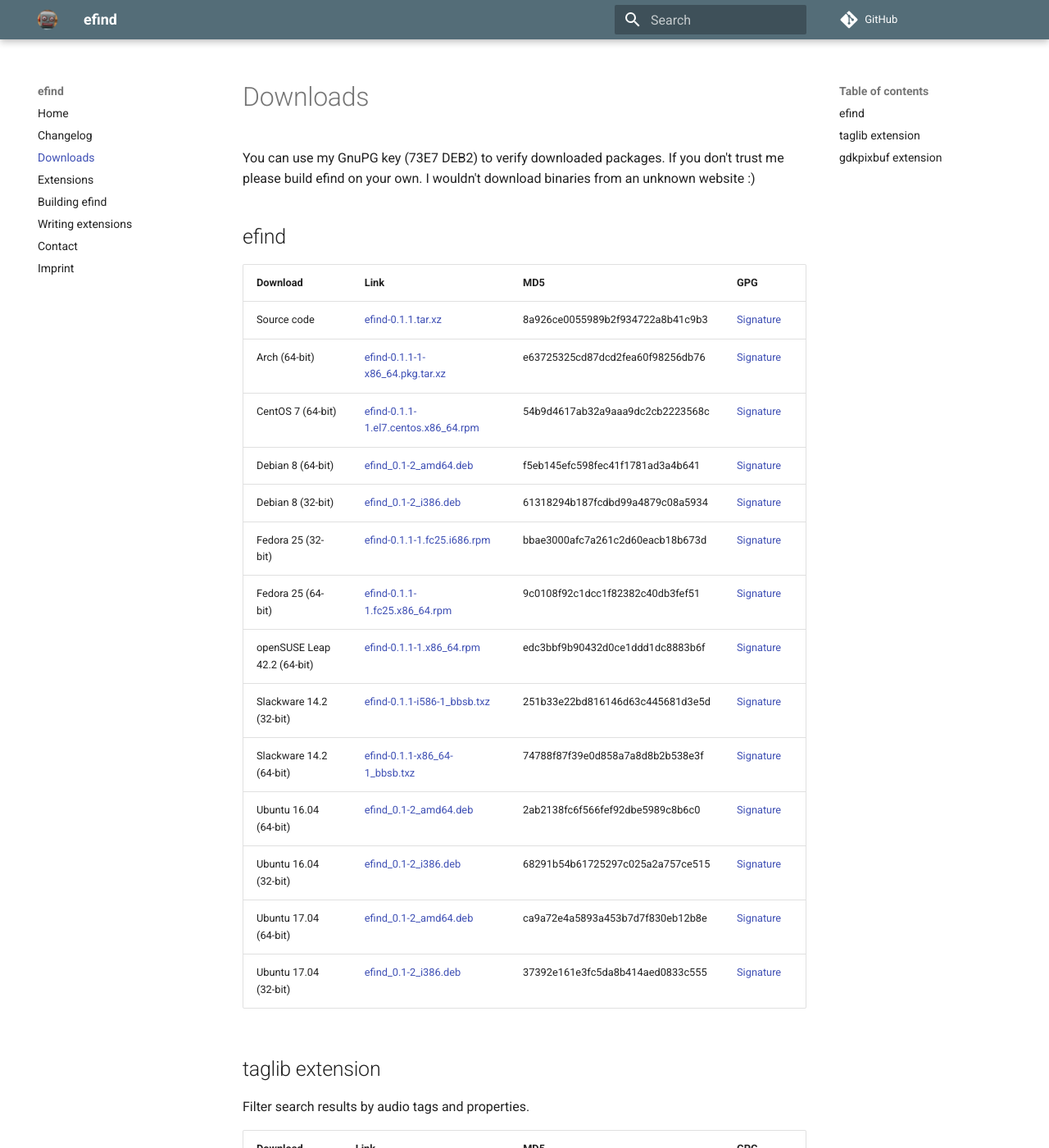
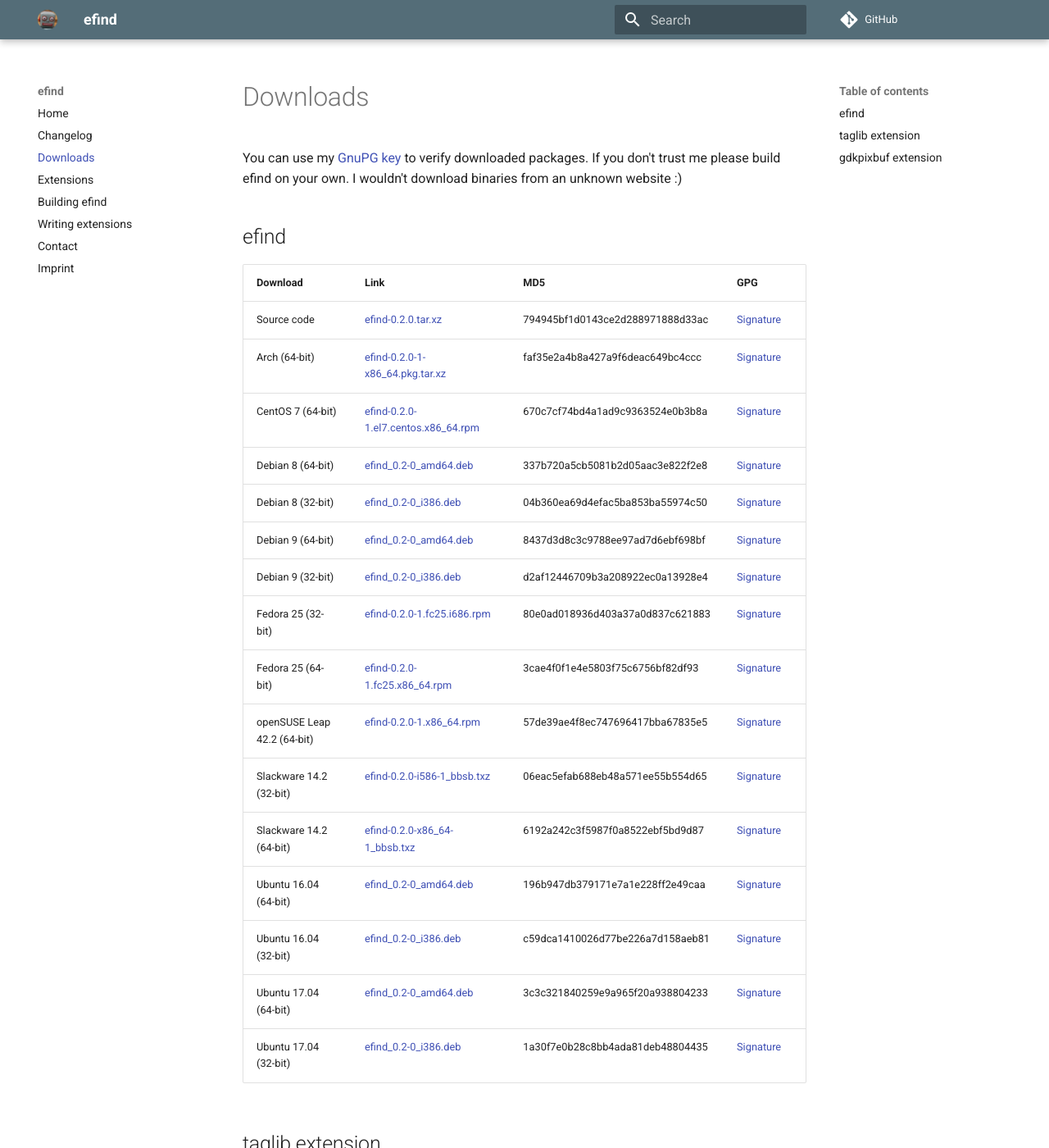
Before and after one commit to 20centaurifux/efind-website, an MkDocs documentation site: the page built from docs/downloads.md, in a window 1280 px wide and 1400 px high. Shown: the whole window at 82% size. Built offline with MkDocs 1.6.1 and Material for MkDocs 9.7.7, drawn with Linux system fonts in a browser that asks for light colours; comment, search, counter and statistics services are not loaded; old or Windows-style settings are respelled for this version of MkDocs; some of the changed text lies outside the part shown.

Commit message:
efind 0.2.0 release

```diff
--- a/docs/downloads.md
+++ b/docs/downloads.md
@@ -1,24 +1,26 @@
 #Downloads
 
-You can use my GnuPG key (73E7 DEB2) to verify downloaded packages. If you don't trust me please build efind on your own. I wouldn't download binaries from an unknown website :)
+You can use my [GnuPG key](http://dixieflatline.de/sebastian_at_dixieflatline.de.asc.txt) to verify downloaded packages. If you don't trust me please build efind on your own. I wouldn't download binaries from an unknown website :)
 ##efind
 
 | Download | Link | MD5 | GPG |
 | :------- | :--- | :-- | :-- |
-Source code|[efind-0.1.1.tar.xz](downloads/source/efind-0.1.1.tar.xz)|8a926ce0055989b2f934722a8b41c9b3|[Signature](downloads/source/efind-0.1.1.tar.xz.asc)
-Arch (64-bit)|[efind-0.1.1-1-x86_64.pkg.tar.xz](downloads/arch/efind-0.1.1-1-x86_64.pkg.tar.xz)|e63725325cd87dcd2fea60f98256db76|[Signature](downloads/arch/efind-0.1.1-1-x86_64.pkg.tar.xz.asc)
-CentOS 7 (64-bit)|[efind-0.1.1-1.el7.centos.x86_64.rpm](downloads/centos-7/efind-0.1.1-1.el7.centos.x86_64.rpm)|54b9d4617ab32a9aaa9dc2cb2223568c|[Signature](downloads/centos-7/efind-0.1.1-1.el7.centos.x86_64.rpm.asc)
-Debian 8 (64-bit)|[efind_0.1-2_amd64.deb](downloads/debian-8/efind_0.1-2_amd64.deb)|f5eb145efc598fec41f1781ad3a4b641|[Signature](downloads/debian-8/efind_0.1-2_amd64.deb.asc)
-Debian 8 (32-bit)|[efind_0.1-2_i386.deb](downloads/debian-8/efind_0.1-2_i386.deb)|61318294b187fcdbd99a4879c08a5934|[Signature](downloads/debian-8/efind_0.1-2_i386.deb.asc)
-Fedora 25 (32-bit)|[efind-0.1.1-1.fc25.i686.rpm](downloads/fedora-25/efind-0.1.1-1.fc25.i686.rpm)|bbae3000afc7a261c2d60eacb18b673d|[Signature](downloads/fedora-25/efind-0.1.1-1.fc25.i686.rpm.asc)
-Fedora 25 (64-bit)|[efind-0.1.1-1.fc25.x86_64.rpm](downloads/fedora-25/efind-0.1.1-1.fc25.x86_64.rpm)|9c0108f92c1dcc1f82382c40db3fef51|[Signature](downloads/fedora-25/efind-0.1.1-1.fc25.x86_64.rpm.asc)
-openSUSE Leap 42.2 (64-bit)|[efind-0.1.1-1.x86_64.rpm](downloads/opensuse-leap/efind-0.1.1-1.x86_64.rpm)|edc3bbf9b90432d0ce1ddd1dc8883b6f|[Signature](downloads/opensuse-leap/efind-0.1.1-1.x86_64.rpm.asc)
-Slackware 14.2 (32-bit)|[efind-0.1.1-i586-1_bbsb.txz](downloads/slackware-14.2/efind-0.1.1-i586-1_bbsb.txz)|251b33e22bd816146d63c445681d3e5d|[Signature](downloads/slackware-14.2/efind-0.1.1-i586-1_bbsb.txz.asc)
-Slackware 14.2 (64-bit)|[efind-0.1.1-x86_64-1_bbsb.txz](downloads/slackware-14.2/efind-0.1.1-x86_64-1_bbsb.txz)|74788f87f39e0d858a7a8d8b2b538e3f|[Signature](downloads/slackware-14.2/efind-0.1.1-x86_64-1_bbsb.txz.asc)
-Ubuntu 16.04 (64-bit)|[efind_0.1-2_amd64.deb](downloads/ubuntu-16.04/efind_0.1-2_amd64.deb)|2ab2138fc6f566fef92dbe5989c8b6c0|[Signature](downloads/ubuntu-16.04/efind_0.1-2_amd64.deb.asc)
-Ubuntu 16.04 (32-bit)|[efind_0.1-2_i386.deb](downloads/ubuntu-16.04/efind_0.1-2_i386.deb)|68291b54b61725297c025a2a757ce515|[Signature](downloads/ubuntu-16.04/efind_0.1-2_i386.deb.asc)
-Ubuntu 17.04 (64-bit)|[efind_0.1-2_amd64.deb](downloads/ubuntu-17.04/efind_0.1-2_amd64.deb)|ca9a72e4a5893a453b7d7f830eb12b8e|[Signature](downloads/ubuntu-17.04/efind_0.1-2_amd64.deb.asc)
-Ubuntu 17.04 (32-bit)|[efind_0.1-2_i386.deb](downloads/ubuntu-17.04/efind_0.1-2_i386.deb)|37392e161e3fc5da8b414aed0833c555|[Signature](downloads/ubuntu-17.04/efind_0.1-2_i386.deb.asc)
+Source code|[efind-0.2.0.tar.xz](downloads/source/efind-0.2.0.tar.xz)|794945bf1d0143ce2d288971888d33ac|[Signature](downloads/source/efind-0.2.0.tar.xz.asc)
+Arch (64-bit)|[efind-0.2.0-1-x86_64.pkg.tar.xz](downloads/arch/efind-0.2.0-1-x86_64.pkg.tar.xz)|faf35e2a4b8a427a9f6deac649bc4ccc|[Signature](downloads/arch/efind-0.2.0-1-x86_64.pkg.tar.xz.asc)
+CentOS 7 (64-bit)|[efind-0.2.0-1.el7.centos.x86_64.rpm](downloads/centos-7/efind-0.2.0-1.el7.centos.x86_64.rpm)|670c7cf74bd4a1ad9c9363524e0b3b8a|[Signature](downloads/centos-7/efind-0.2.0-1.el7.centos.x86_64.rpm.asc)
+Debian 8 (64-bit)|[efind_0.2-0_amd64.deb](downloads/debian-8/efind_0.2-0_amd64.deb)|337b720a5cb5081b2d05aac3e822f2e8|[Signature](downloads/debian-8/efind_0.2-0_amd64.deb.asc)
+Debian 8 (32-bit)|[efind_0.2-0_i386.deb](downloads/debian-8/efind_0.2-0_i386.deb)|04b360ea69d4efac5ba853ba55974c50|[Signature](downloads/debian-8/efind_0.2-0_i386.deb.asc)
+Debian 9 (64-bit)|[efind_0.2-0_amd64.deb](downloads/debian-9/efind_0.2-0_amd64.deb)|8437d3d8c3c9788ee97ad7d6ebf698bf|[Signature](downloads/debian-9/efind_0.2-0_amd64.deb.asc)
+Debian 9 (32-bit)|[efind_0.2-0_i386.deb](downloads/debian-9/efind_0.2-0_i386.deb)|d2af12446709b3a208922ec0a13928e4|[Signature](downloads/debian-9/efind_0.2-0_i386.deb.asc)
+Fedora 25 (32-bit)|[efind-0.2.0-1.fc25.i686.rpm](downloads/fedora-25/efind-0.2.0-1.fc25.i686.rpm)|80e0ad018936d403a37a0d837c621883|[Signature](downloads/fedora-25/efind-0.2.0-1.fc25.i686.rpm.asc)
+Fedora 25 (64-bit)|[efind-0.2.0-1.fc25.x86_64.rpm](downloads/fedora-25/efind-0.2.0-1.fc25.x86_64.rpm)|3cae4f0f1e4e5803f75c6756bf82df93|[Signature](downloads/fedora-25/efind-0.2.0-1.fc25.x86_64.rpm.asc)
+openSUSE Leap 42.2 (64-bit)|[efind-0.2.0-1.x86_64.rpm](downloads/opensuse-leap/efind-0.2.0-1.x86_64.rpm)|57de39ae4f8ec747696417bba67835e5|[Signature](downloads/opensuse-leap/efind-0.2.0-1.x86_64.rpm.asc)
+Slackware 14.2 (32-bit)|[efind-0.2.0-i586-1_bbsb.txz](downloads/slackware-14.2/efind-0.2.0-i586-1_bbsb.txz)|06eac5efab688eb48a571ee55b554d65|[Signature](downloads/slackware-14.2/efind-0.2.0-i586-1_bbsb.txz.asc)
+Slackware 14.2 (64-bit)|[efind-0.2.0-x86_64-1_bbsb.txz](downloads/slackware-14.2/efind-0.2.0-x86_64-1_bbsb.txz)|6192a242c3f5987f0a8522ebf5bd9d87|[Signature](downloads/slackware-14.2/efind-0.2.0-x86_64-1_bbsb.txz.asc)
+Ubuntu 16.04 (64-bit)|[efind_0.2-0_amd64.deb](downloads/ubuntu-16.04/efind_0.2-0_amd64.deb)|196b947db379171e7a1e228ff2e49caa|[Signature](downloads/ubuntu-16.04/efind_0.2-0_amd64.deb.asc)
+Ubuntu 16.04 (32-bit)|[efind_0.2-0_i386.deb](downloads/ubuntu-16.04/efind_0.2-0_i386.deb)|c59dca1410026d77be226a7d158aeb81|[Signature](downloads/ubuntu-16.04/efind_0.2-0_i386.deb.asc)
+Ubuntu 17.04 (64-bit)|[efind_0.2-0_amd64.deb](downloads/ubuntu-17.04/efind_0.2-0_amd64.deb)|3c3c321840259e9a965f20a938804233|[Signature](downloads/ubuntu-17.04/efind_0.2-0_amd64.deb.asc)
+Ubuntu 17.04 (32-bit)|[efind_0.2-0_i386.deb](downloads/ubuntu-17.04/efind_0.2-0_i386.deb)|1a30f7e0b28c8bb4ada81deb48804435|[Signature](downloads/ubuntu-17.04/efind_0.2-0_i386.deb.asc)
 
 ##taglib extension
 
@@ -31,6 +33,8 @@
 CentOS 7 (64-bit)|[efind-taglib-0.1.0-1.el7.centos.x86_64.rpm](downloads/centos-7/efind-taglib-0.1.0-1.el7.centos.x86_64.rpm)|bba750aee5cb14a2a775b66fb9902e52|[Signature](downloads/centos-7/efind-taglib-0.1.0-1.el7.centos.x86_64.rpm.asc)
 Debian 8 (64-bit)|[efind-taglib_0.1-1_amd64.deb](downloads/debian-8/efind-taglib_0.1-1_amd64.deb)|5575cf42e6ef031db06a315bf20b160e|[Signature](downloads/debian-8/efind-taglib_0.1-1_amd64.deb.asc)
 Debian 8 (32-bit)|[efind-taglib_0.1-1_i386.deb](downloads/debian-8/efind-taglib_0.1-1_i386.deb)|c79dc0b675d896515e923862565d51b4|[Signature](downloads/debian-8/efind-taglib_0.1-1_i386.deb.asc)
+Debian 9 (64-bit)|[efind-taglib_0.1-1_amd64.deb](downloads/debian-9/efind-taglib_0.1-1_amd64.deb)|8eb02fff281396f07f2f8225863db6d8|[Signature](downloads/debian-9/efind-taglib_0.1-1_amd64.deb.asc)
+Debian 9 (32-bit)|[efind-taglib_0.1-1_i386.deb](downloads/debian-9/efind-taglib_0.1-1_i386.deb)|45a982af0fc792d60f70aa6dac0ccb95|[Signature](downloads/debian-9/efind-taglib_0.1-1_i386.deb.asc)
 Fedora 25 (32-bit)|[efind-taglib-0.1.0-1.fc25.i686.rpm](downloads/fedora-25/efind-taglib-0.1.0-1.fc25.i686.rpm)|0a1f483c5d48e51a641eb96909ac6fd9|[Signature](downloads/fedora-25/efind-taglib-0.1.0-1.fc25.i686.rpm.asc)
 Fedora 25 (64-bit)|[efind-taglib-0.1.0-1.fc25.x86_64.rpm](downloads/fedora-25/efind-taglib-0.1.0-1.fc25.x86_64.rpm)|4fe34954de18cb93c8bba65dfd0cb369|[Signature](downloads/fedora-25/efind-taglib-0.1.0-1.fc25.x86_64.rpm.asc)
 Slackware 14.2 (32-bit)|[efind-taglib-0.1.0-i586-1_bbsb.txz](downloads/slackware-14.2/efind-taglib-0.1.0-i586-1_bbsb.txz)|4955630b8b357e1f702f0dd8c90cb3cb|[Signature](downloads/slackware-14.2/efind-taglib-0.1.0-i586-1_bbsb.txz.asc)
@@ -51,6 +55,8 @@
 CentOS 7 (64-bit)|[efind-gdkpixbuf-0.1.0-1.el7.centos.x86_64.rpm](downloads/centos-7/efind-gdkpixbuf-0.1.0-1.el7.centos.x86_64.rpm)|b0161f8b1c923e795716b1911786b61e|[Signature](downloads/centos-7/efind-gdkpixbuf-0.1.0-1.el7.centos.x86_64.rpm.asc)
 Debian 8 (64-bit)|[efind-gdkpixbuf_0.1-1_amd64.deb](downloads/debian-8/efind-gdkpixbuf_0.1-1_amd64.deb)|2964c91cafb32df628913ad42df1f7dc|[Signature](downloads/debian-8/efind-gdkpixbuf_0.1-1_amd64.deb.asc)
 Debian 8 (32-bit)|[efind-gdkpixbuf_0.1-1_i386.deb](downloads/debian-8/efind-gdkpixbuf_0.1-1_i386.deb)|71168ad1107a94377bf62b827a544029|[Signature](downloads/debian-8/efind-gdkpixbuf_0.1-1_i386.deb.asc)
+Debian 9 (64-bit)|[efind-gdkpixbuf_0.1-1_amd64.deb](downloads/debian-9/efind-gdkpixbuf_0.1-1_amd64.deb)|eb26c637f31f5f9b99f0ce6266466538|[Signature](downloads/debian-9/efind-gdkpixbuf_0.1-1_amd64.deb.asc)
+Debian 9 (32-bit)|[efind-gdkpixbuf_0.1-1_i386.deb](downloads/debian-9/efind-gdkpixbuf_0.1-1_i386.deb)|e2c914aab21f277988b7daae527cddaa|[Signature](downloads/debian-9/efind-gdkpixbuf_0.1-1_i386.deb.asc)
 Fedora 25 (32-bit)|[efind-gdkpixbuf-0.1.0-1.fc25.i686.rpm](downloads/fedora-25/efind-gdkpixbuf-0.1.0-1.fc25.i686.rpm)|cc93a00db17a86f7997e232e46d040fb|[Signature](downloads/fedora-25/efind-gdkpixbuf-0.1.0-1.fc25.i686.rpm.asc)
 Fedora 25 (64-bit)|[efind-gdkpixbuf-0.1.0-1.fc25.x86_64.rpm](downloads/fedora-25/efind-gdkpixbuf-0.1.0-1.fc25.x86_64.rpm)|b84d809d1635587966aa89a40c1ea690|[Signature](downloads/fedora-25/efind-gdkpixbuf-0.1.0-1.fc25.x86_64.rpm.asc)
 openSUSE Leap 42.2 (64-bit)|[efind-gdkpixbuf-0.1.0-1.x86_64.rpm](downloads/opensuse-leap/efind-gdkpixbuf-0.1.0-1.x86_64.rpm)|f5bb852f0fc30249aaea1e02d8ff936b|[Signature](downloads/opensuse-leap/efind-gdkpixbuf-0.1.0-1.x86_64.rpm.asc)
```
Also changed, not shown: docs/changelog.md (+2 -1 lines), docs/extensions.md (+2 -2 lines), docs/howto-build.md (+5 -4 lines), docs/howto-extensions.md (+8 -10 lines).
